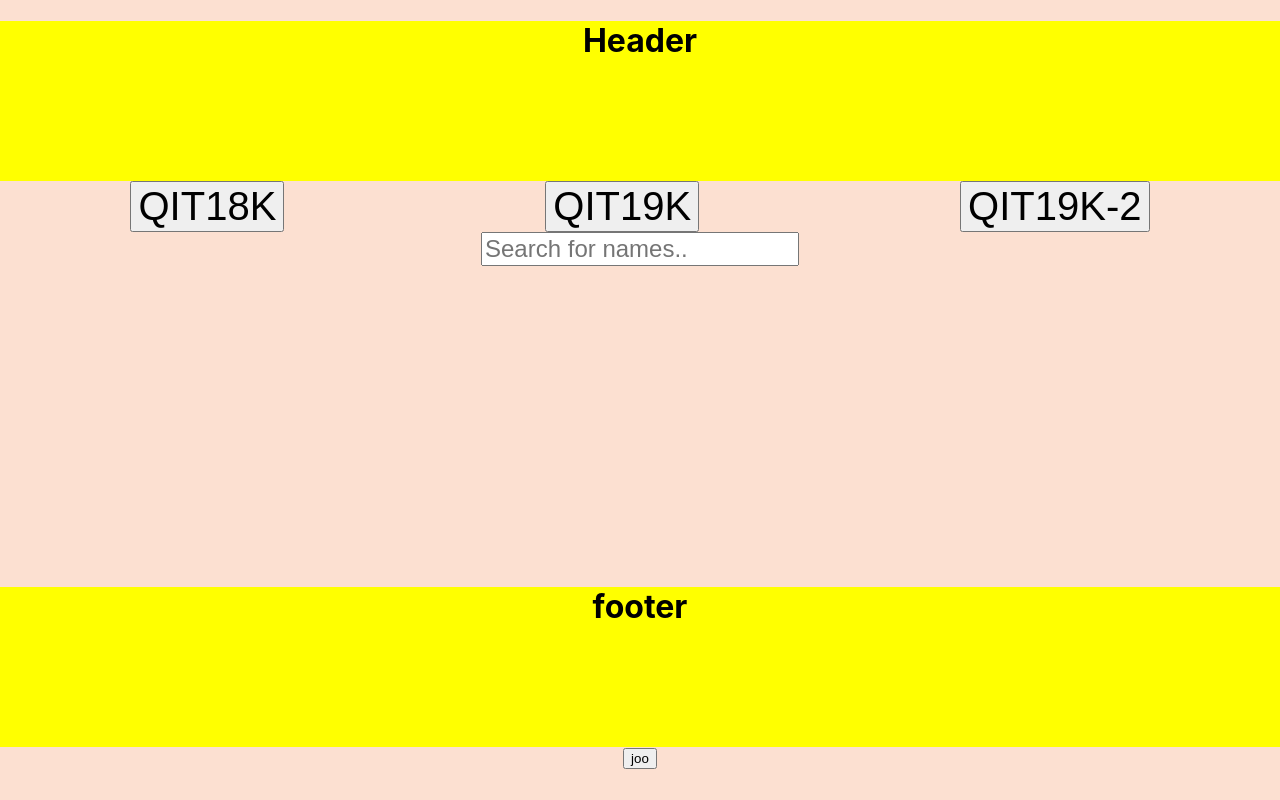
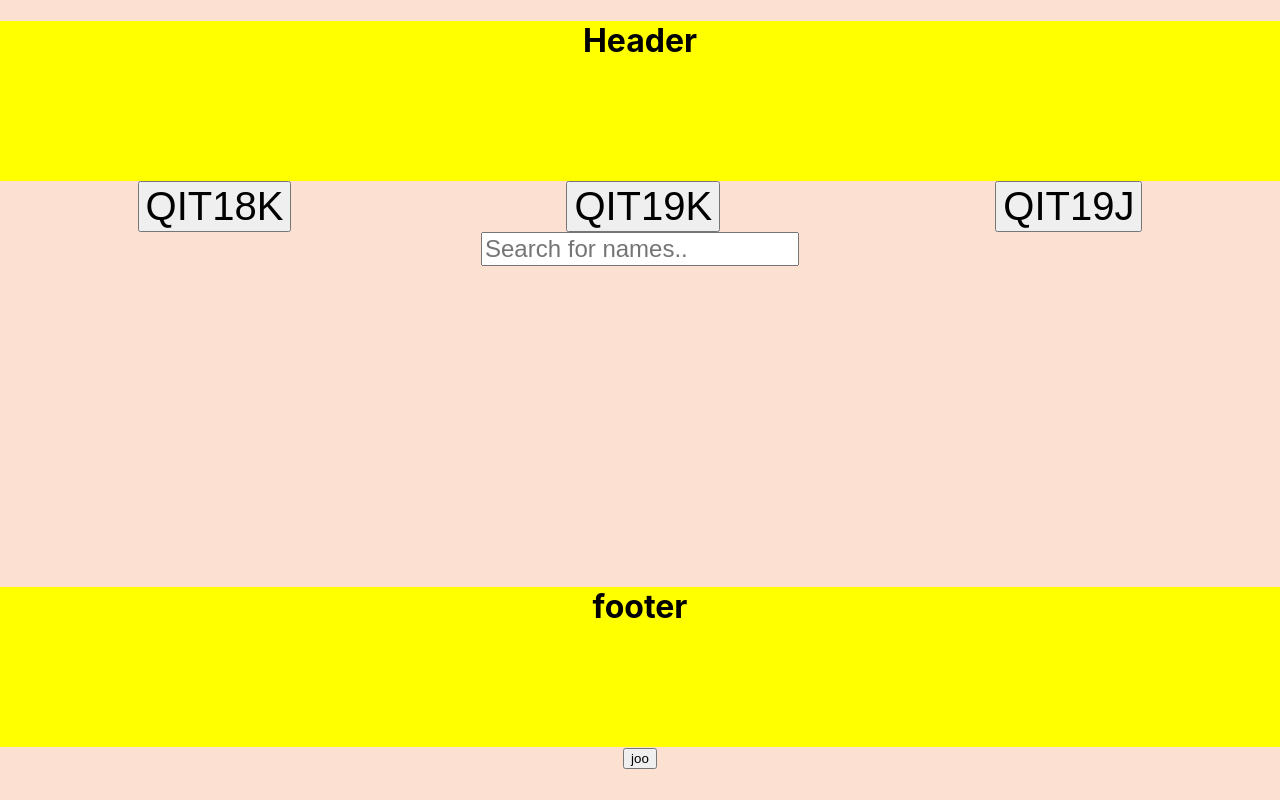
Before and after one commit to teropaj/git-priima, a React (Create React App) app in the folder teacher-view-new/: page / in a window 1280 px wide. Built offline with nearby package versions, Linux system fonts and the light colour scheme.

Commit message:
for sure

```diff
--- a/teacher-view-new/src/App.js
+++ b/teacher-view-new/src/App.js
@@ -127,7 +127,7 @@ groups(data){
     this.groupList.push(group)
 
     console.log(this.groupList)
-    this.setState({groups:this.groupList})
+    this.setState({groups:group})
   }
 
 
--- a/teacher-view-new/src/components/GroupButtons.js
+++ b/teacher-view-new/src/components/GroupButtons.js
@@ -9,7 +9,7 @@ import './css/TeacherLoggedIn.css'
        <div>
          <button style={{fontSize: '5vh'}} onClick={this.props.handleClick}
                 //{this.props.component(index)}
-                id={this.props.id}
+                id={this.props.idgroup}
                 >{this.props.group}</button>
 }
        </div>
@@ -30,6 +30,11 @@ export default class groupButton extends Component {
 
 
 
+  }
+
+  componentDidMount (){
+    debugger
+    console.log(this.props.groups)
   }
 
   handleClick(e) {console.log(e.target.id)
@@ -65,6 +70,7 @@ export default class groupButton extends Component {
 
 
     return (
+
       <div>
           <ul className="listType flex-container"   >
           {this.props.groups.map((group,index)=>
@@ -82,11 +88,23 @@ export default class groupButton extends Component {
         <ul className="listType flex-container"   >
           {this.props.groups.map((group,index)=>
            <li style={{margin:'auto'}}
-              key={index} >
+              key={index}a >
 
-            <groupButton handleClick={this.props.handleClick}
+
+            {(this.props.groups.length===1) ?
+            <groupButtons handleClick={this.props.handleClick}
                          group={group}
-                         id={index}/>
+                         id={group}b/>
+                           :
+            <groupButtons handleClick={this.props.handleClick}
+                         group={group}
+                         key={group}c/>
+            }
+
+
+
+
+
            </li>
           )}
         </ul>
--- a/teacher-view-new/src/components/teacherViewJson.json
+++ b/teacher-view-new/src/components/teacherViewJson.json
@@ -294,7 +294,7 @@
 			]
 		},
 		{
-			"groupId": "QIT19K-2",
+			"groupId": "QIT19J",
 			"studentList": [{
 					"name": "Demetrius Stout",
 					"Id": 18057,
```
